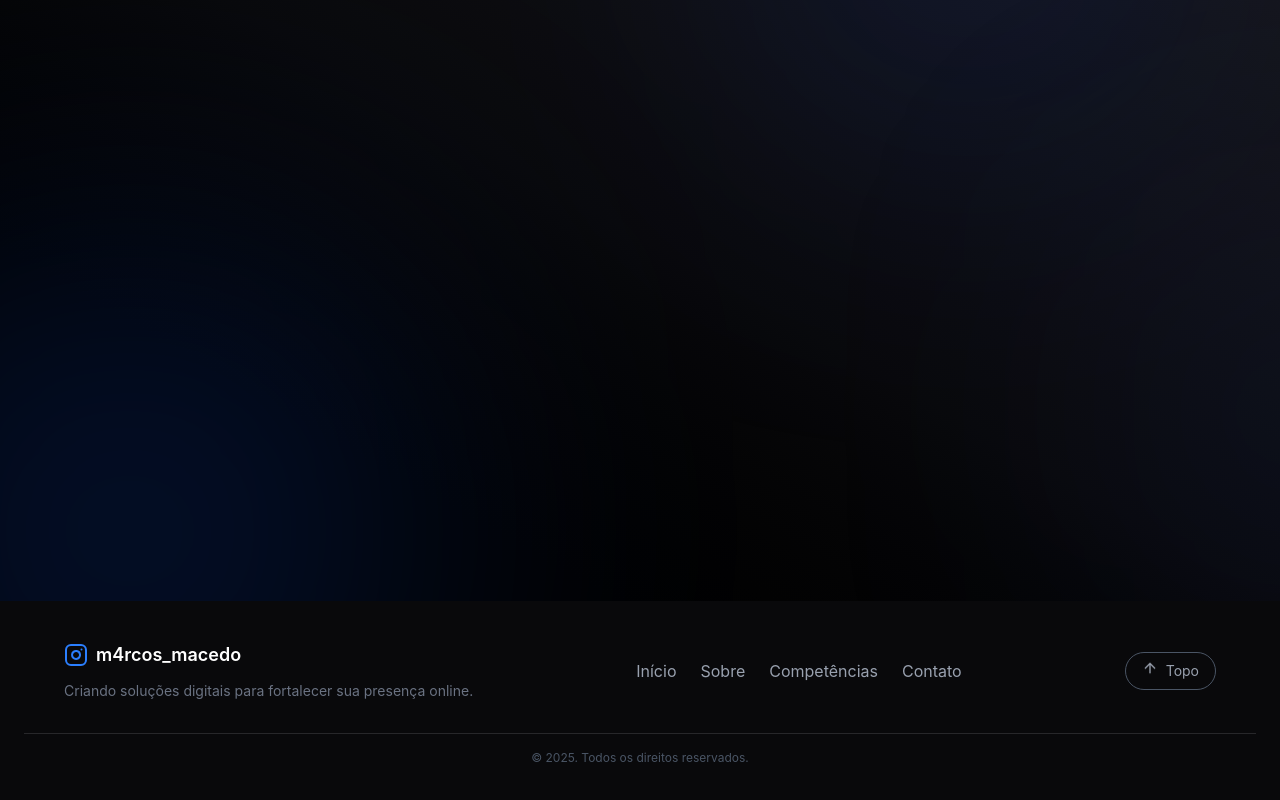
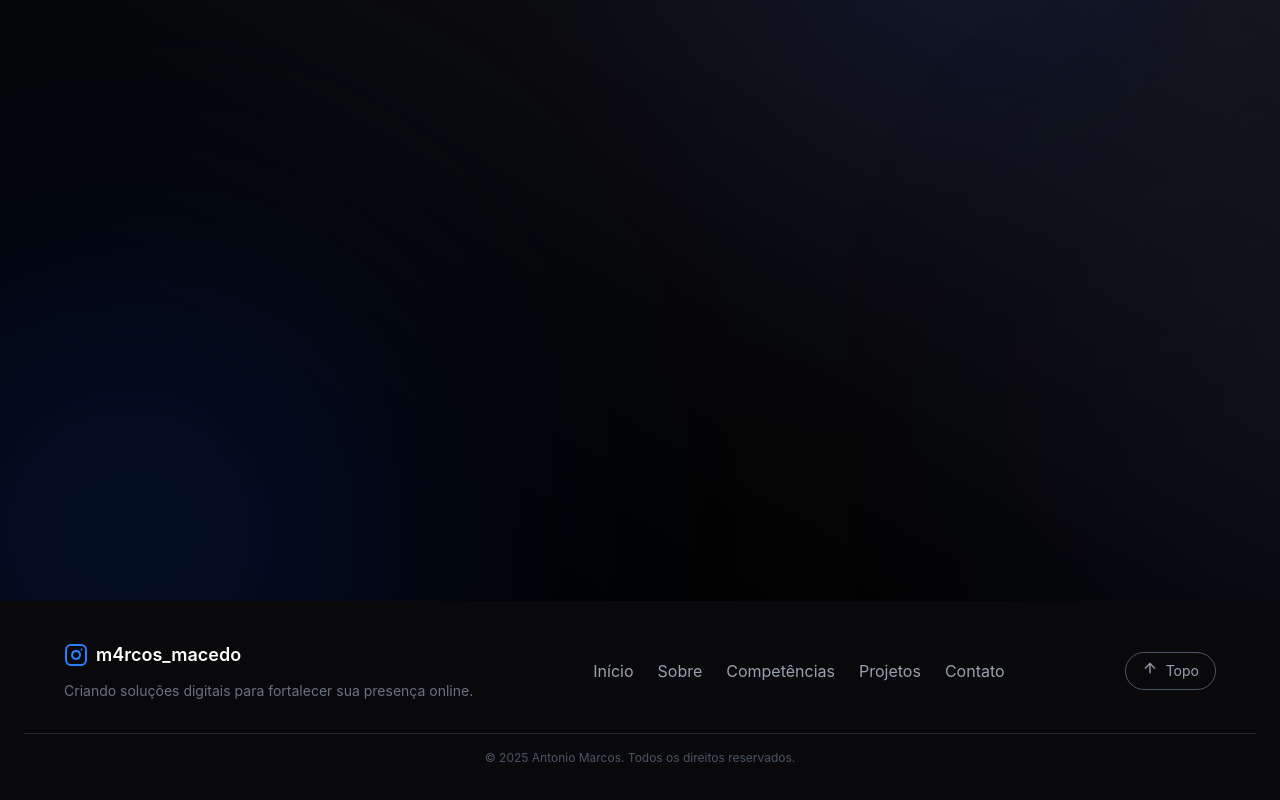
Before and after one commit to marcos-macedo-dev/marcos-macedo-dev, a Vue app in the folder client/: page / in a window 1280 px wide. Shown: the part 4917-5717 px from the top of the page. Built offline with nearby package versions, Linux system fonts and the light colour scheme.

Commit message:
Update animation

```diff
--- a/client/src/components/FooterComp.vue
+++ b/client/src/components/FooterComp.vue
@@ -23,6 +23,7 @@
           <li><a href="#inicio" class="hover:text-white transition">Início</a></li>
           <li><a href="#sobre" class="hover:text-white transition">Sobre</a></li>
           <li><a href="#competencias" class="hover:text-white transition">Competências</a></li>
+          <li><a href="#projetos" class="hover:text-white transition">Projetos</a></li>
           <li><a href="#contato" class="hover:text-white transition">Contato</a></li>
         </ul>
       </nav>
@@ -41,7 +42,7 @@
 
     <!-- Linha separadora -->
     <div class="border-t border-zinc-800 mt-8 pt-4 text-center text-xs text-gray-600">
-      © 2025. Todos os direitos reservados.
+      &copy; {{ new Date().getFullYear() }} Antonio Marcos. Todos os direitos reservados.
     </div>
   </footer>
 </template>
```
